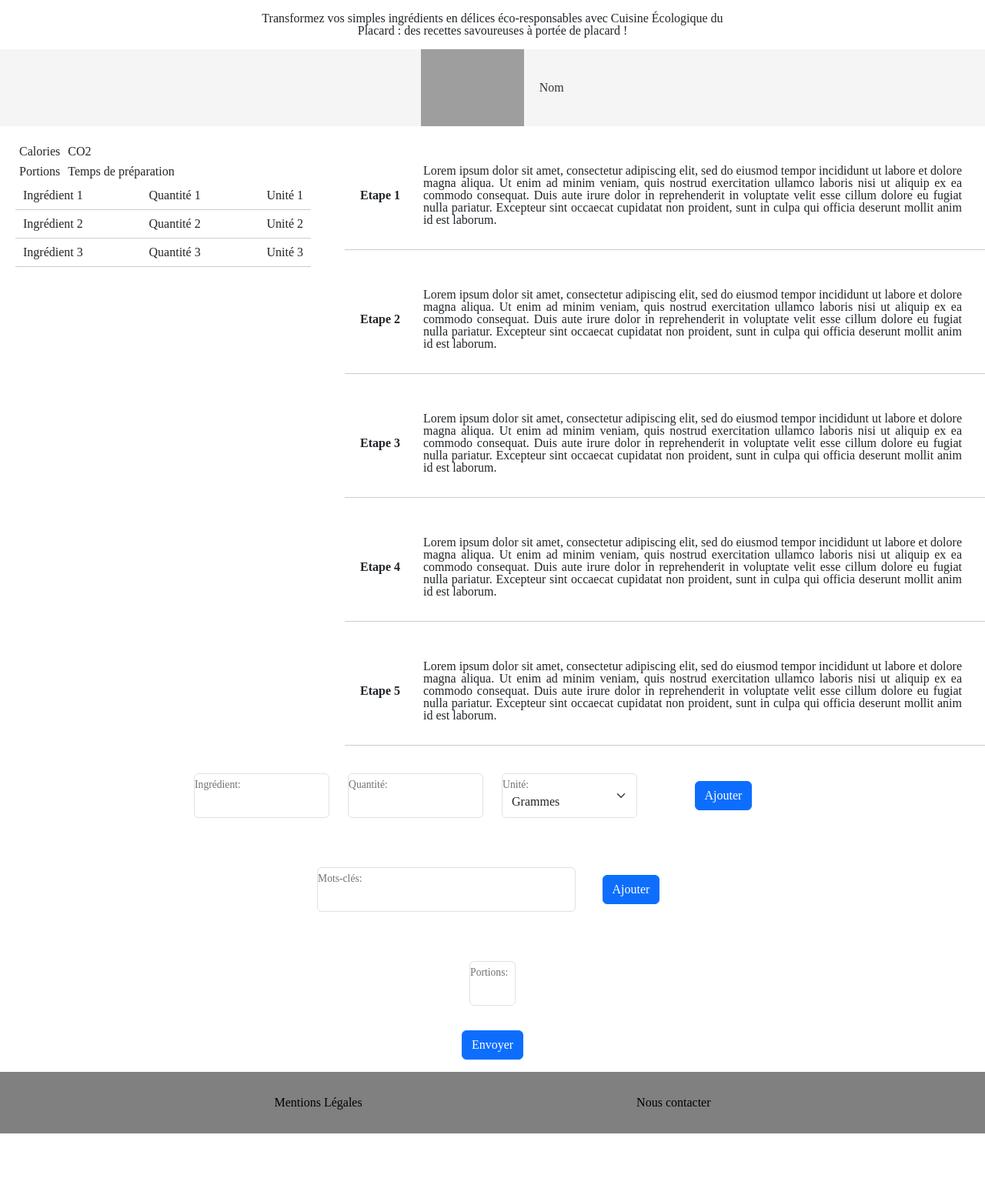
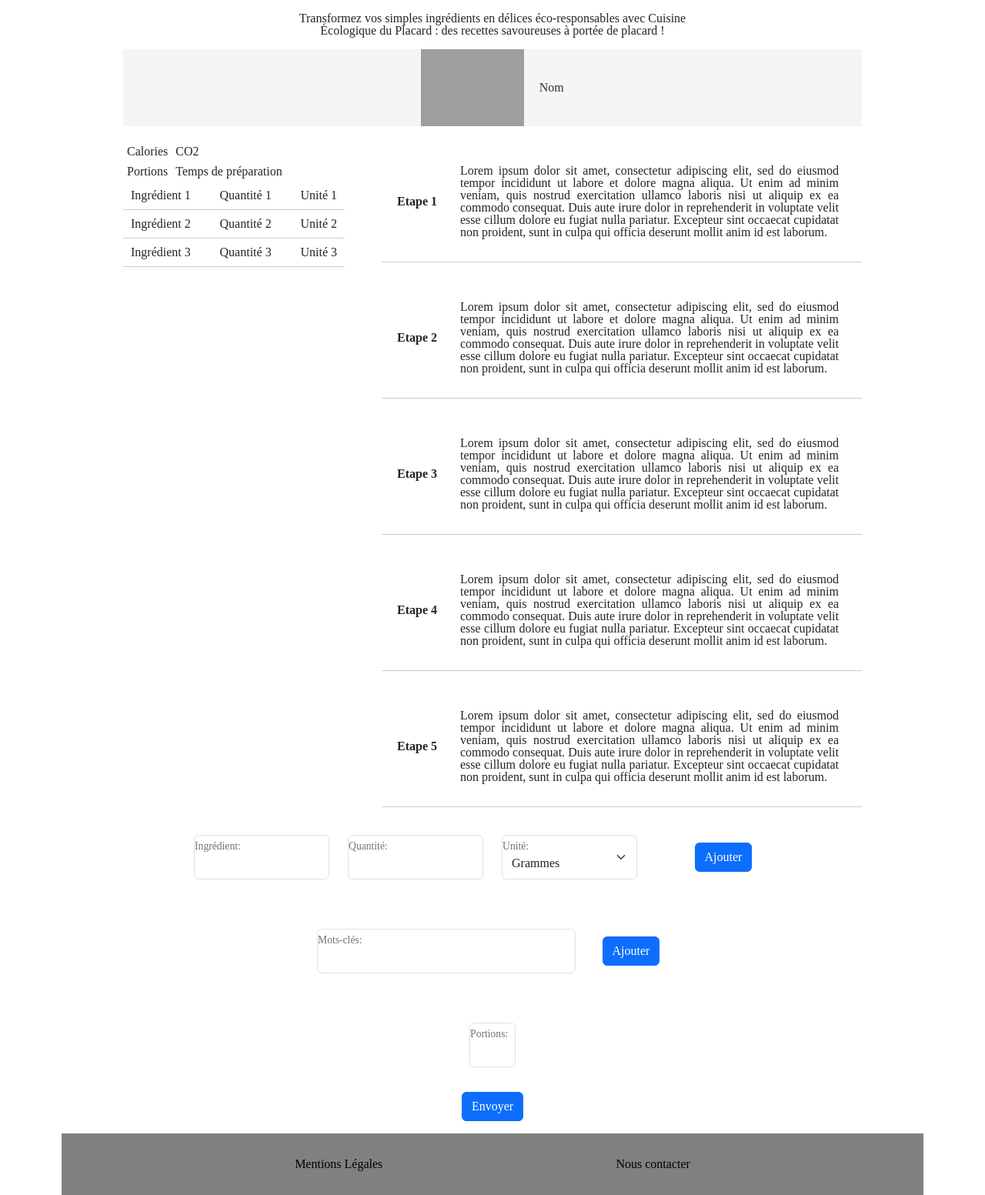
Before and after one commit to ClemBlue/fils-rouge-poec, a Symfony app: template templates/base.html.twig in a window 1280 px wide. Shown: the part 150-1703 px from the top of the page at 77% size. Before the commit the page ends 1623 px from the top, so only its background shows below. Run offline with Twig, Linux system fonts and the light colour scheme; the template is opened without the code that fills it, so the values that code supplies are empty; some libraries are stand-ins or nearby versions; grey boxes are pictures that could not be loaded.

Commit message:
correction css finale

```diff
--- a/public/css/main.css
+++ b/public/css/main.css
@@ -55,7 +55,7 @@ html, body{
 
 .content {
     flex: 1 0 auto;
-    margin: 1rem 0;
+    margin: 1rem 5rem ;
 }
 
 .composant {
@@ -260,7 +260,6 @@ form{
 /* Style de la barre latérale contenant les détails de la recette et la liste d'ingrédients */
 .sidebar {
     width: 30%;
-    margin-left: 20px;
 }
 
 /* Style des détails de la recette (calories, CO2, temps de préparation, portion) */
```
